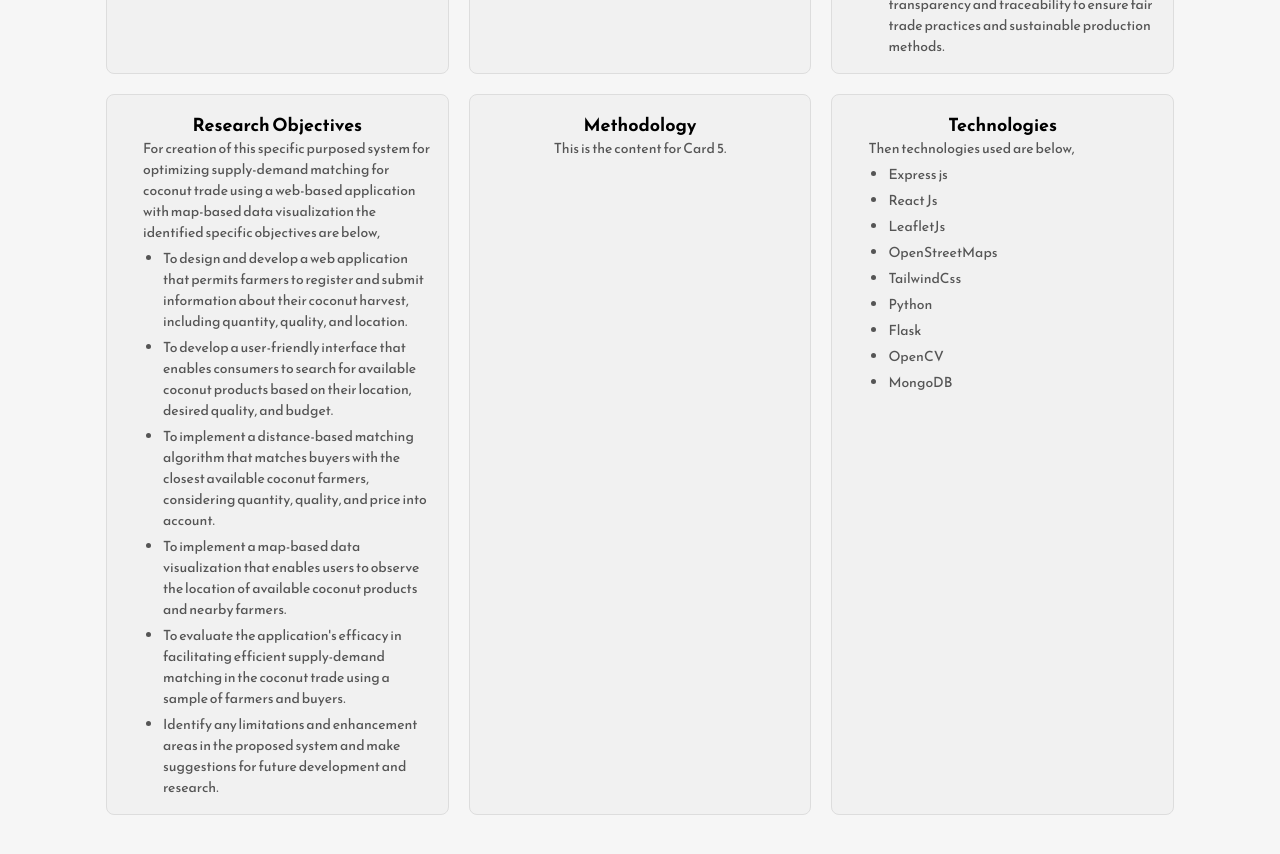
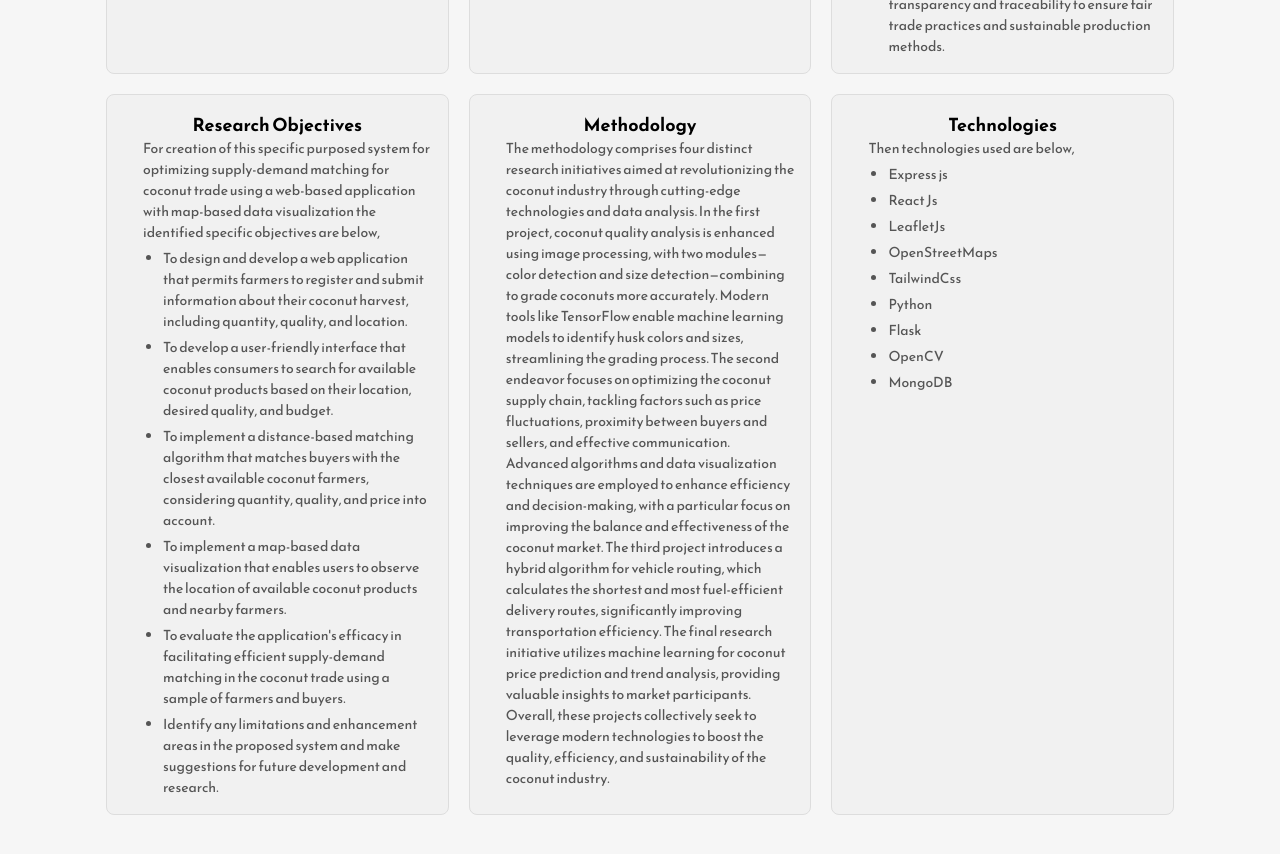
Before and after one commit to Avinash-Perera/cocosale_web, a React (Vite) app: page / in a window 1280 px wide. Shown: the part 1860-2714 px from the top of the page. Built offline with nearby package versions, Linux system fonts and the light colour scheme.

Commit message:
avia final

```diff
--- a/src/App.css
+++ b/src/App.css
@@ -97,7 +97,7 @@ nav {
 }
 .secondary-button {
   padding: 1rem 2.5rem;
-  background-color: #e48f0f;
+  background-color: #009C1F;
   outline: none;
   border: none;
   border-radius: 5rem;
@@ -115,7 +115,7 @@ nav {
   font-size: 1.5rem;
 }
 .secondary-button:hover {
-  background-color: #009C1F;
+  background-color: #e48f0f;
 }
 .about-section-container {
   margin-top: 20rem;
--- a/src/Components/Domain.jsx
+++ b/src/Components/Domain.jsx
@@ -100,7 +100,20 @@ const Domain = () => {
                     {/* Card 5 */}
                     <div className="card">
                         <h3>Methodology</h3>
-                        <p>This is the content for Card 5.</p>
+                        <p className="pdomain"> The methodology comprises four distinct research initiatives aimed at revolutionizing the coconut
+                            industry through cutting-edge technologies and data analysis. In the first project, coconut
+                            quality analysis is enhanced using image processing, with two modules—color detection and size
+                            detection—combining to grade coconuts more accurately. Modern tools like TensorFlow enable machine
+                            learning models to identify husk colors and sizes, streamlining the grading process. The second endeavor
+                            focuses on optimizing the coconut supply chain, tackling factors such as price fluctuations, proximity
+                            between buyers and sellers, and effective communication. Advanced algorithms and data visualization
+                            techniques are employed to enhance efficiency and decision-making, with a particular focus on
+                            improving the balance and effectiveness of the coconut market.
+                            The third project introduces a hybrid algorithm for vehicle routing, which calculates the
+                            shortest and most fuel-efficient delivery routes, significantly improving transportation efficiency.
+                            The final research initiative utilizes machine learning for coconut price prediction and trend analysis,
+                            providing valuable insights to market participants. Overall, these projects collectively seek to leverage
+                            modern technologies to boost the quality, efficiency, and sustainability of the coconut industry.</p>
                     </div>
 
                     <div className="card">
```
